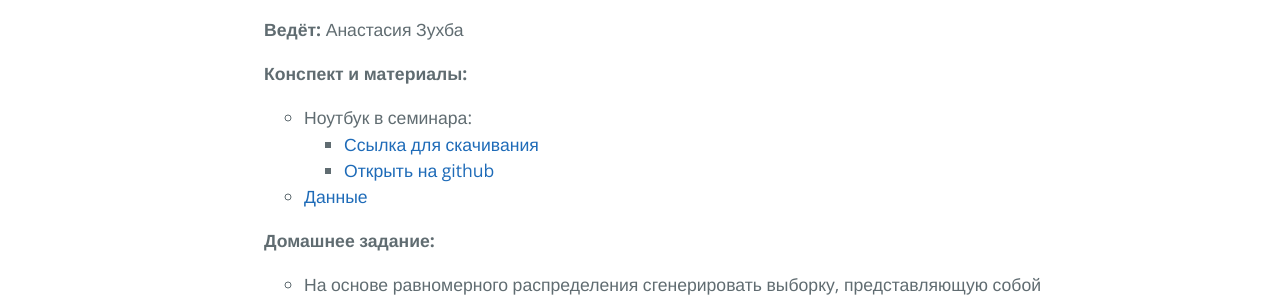
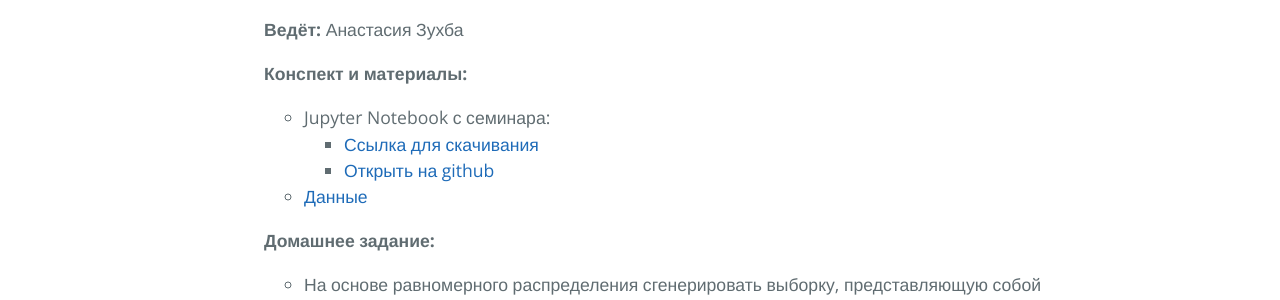
Before and after one commit to appdatascience/appdatascience.github.io, a Jekyll site: the page built from materials.md, in a window 1280 px wide. Shown: the part 438-738 px from the top of the page. Built offline with Jekyll 4.4.1, drawn with Linux system fonts in a browser that asks for light colours.

Commit message:
Reformatted class_2

```diff
--- a/materials/_posts/2018-03-11-class_2.markdown
+++ b/materials/_posts/2018-03-11-class_2.markdown
@@ -9,7 +9,7 @@ categories: materials
 **Ведёт:** Анастасия Зухба
 
 **Конспект и материалы:**
-- Ноутбук в семинара:
+- Jupyter Notebook с семинара:
 	- [Ссылка для скачивания](../../assets/notebooks/ekg1sem.ipynb)
 	- [Открыть на github](https://github.com/appdatascience/appdatascience.github.io/blob/master/assets/notebooks/ekg1sem.ipynb)
 - [Данные](../../assets/data/ekg.zip)
```
